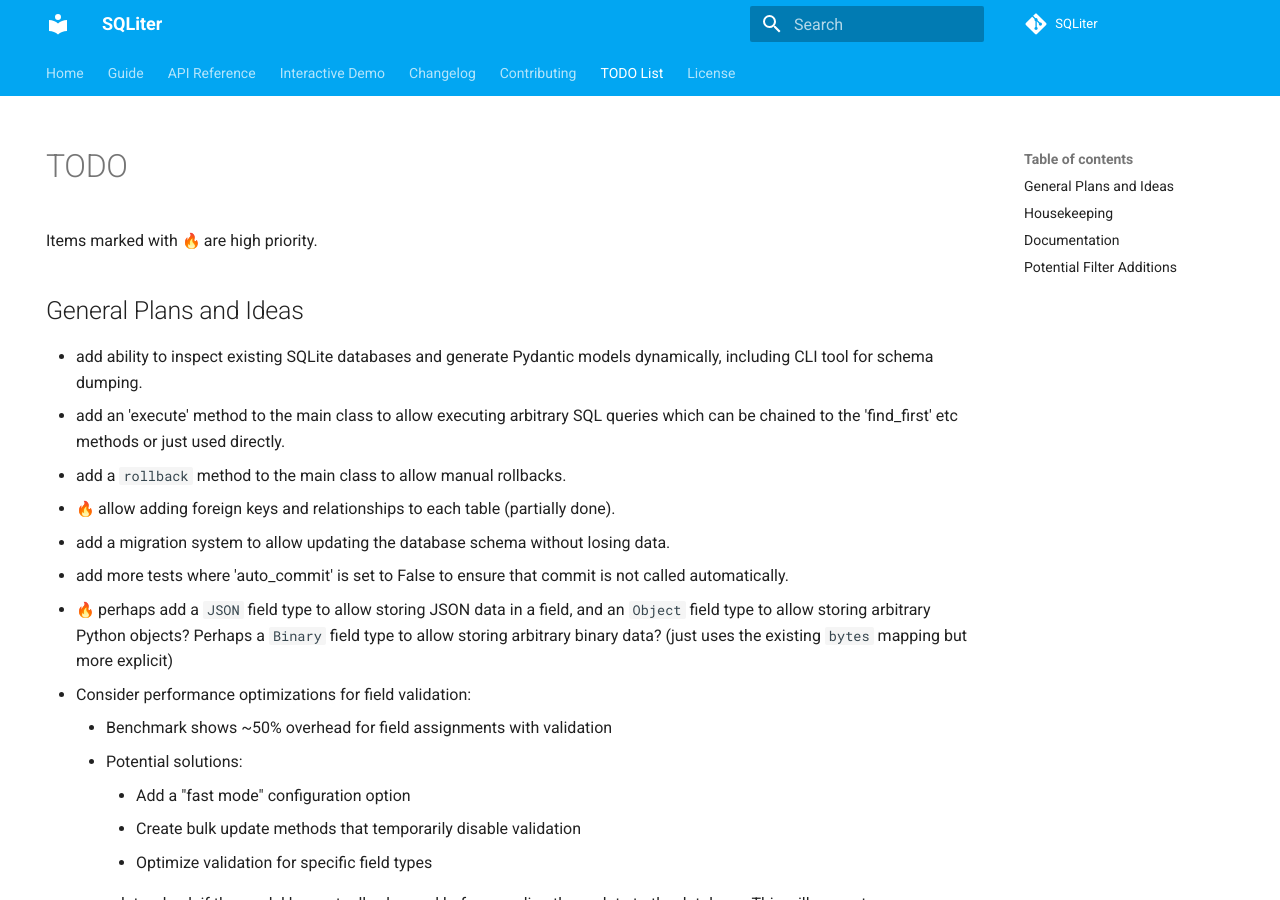
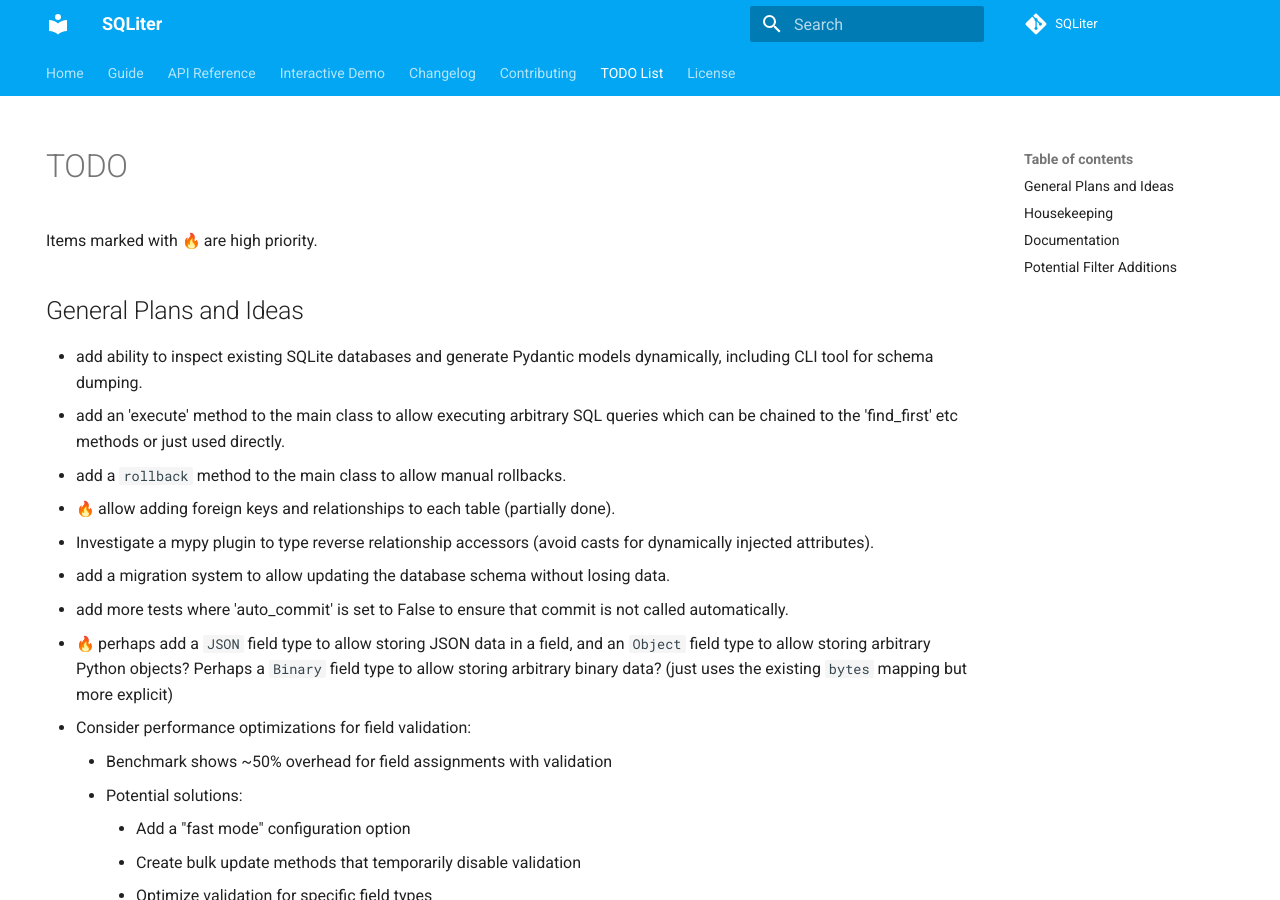
Before and after one commit to seapagan/sqliter-py, an MkDocs documentation site: the page built from docs/todo/index.md, in a window 1280 px wide and 900 px high. Built offline with MkDocs 1.6.1 and Material for MkDocs 9.7.7, drawn with Linux system fonts in a browser that asks for light colours; emoji names are drawn with the system emoji font; plug-ins that fetch from the network failed and are left out; comment, search, counter and statistics services are not loaded.

Commit message:
Add TODO for mypy plugin

```diff
--- a/TODO.md
+++ b/TODO.md
@@ -12,6 +12,8 @@ Items marked with :fire: are high priority.
 - add a `rollback` method to the main class to allow manual rollbacks.
 - :fire: allow adding foreign keys and relationships to each table (partially
   done).
+- Investigate a mypy plugin to type reverse relationship accessors (avoid
+  casts for dynamically injected attributes).
 - add a migration system to allow updating the database schema without losing
   data.
 - add more tests where 'auto_commit' is set to False to ensure that commit is
```
